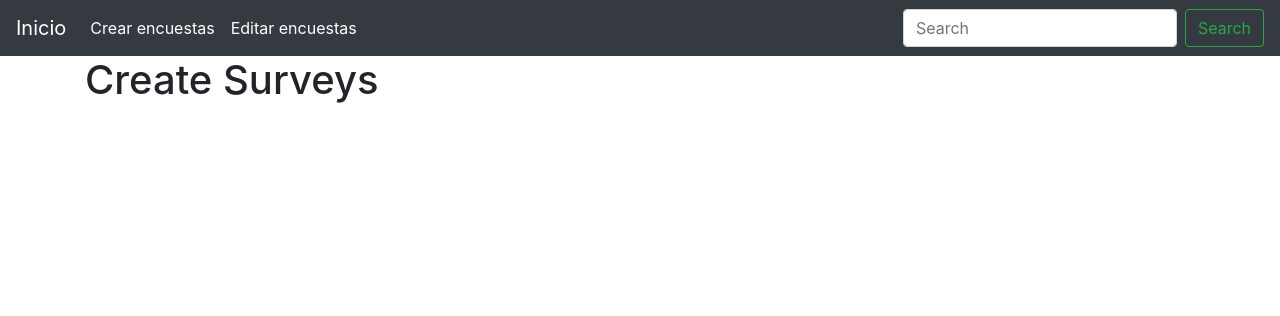
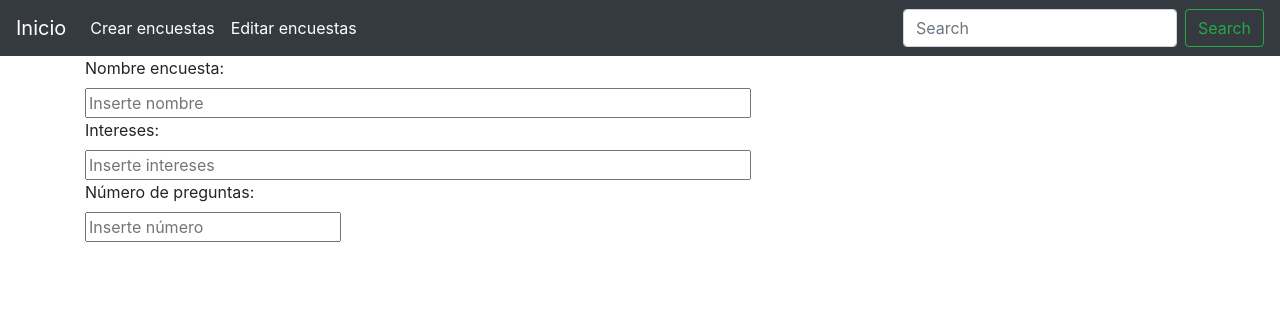
Before and after one commit to jorgejarai/encuestas, a Flask app: page /survey in a window 1280 px wide. Shown: the top 316 px of the page. Run offline with Flask 2, Linux system fonts and the light colour scheme; some libraries are stand-ins or nearby versions.

Commit message:
Agregué una base para el título y preguntas

```diff
--- a/templates/create_survey.html
+++ b/templates/create_survey.html
@@ -2,8 +2,15 @@
  {% extends 'base.html' %}
 
  {% block content %}
-     <h1>{% block title %} Create Surveys {% endblock %}</h1>
+ <form>
+    <label for="surveyName">Nombre encuesta:</label><br>
+    <input type="text" id="surveyName" name="surveyName" size = "60" placeholder="Inserte nombre"><br>
+    <label for="interests">Intereses:</label><br>
+    <input type="text" id="interests" name="interests" size = "60" placeholder="Inserte intereses"><br>
+    <label for="questions">Número de preguntas:</label><br>
+    <input type="number" id="questions" name="questions" min = "1" oninput="validity.valid||(value='');"  size = "11" placeholder="Inserte número">
 
+  </form>
 
 
  {% endblock %}
```
